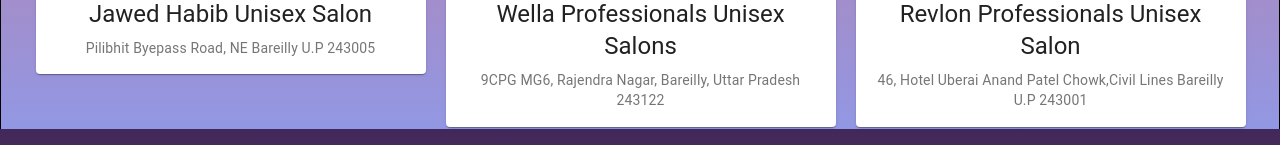
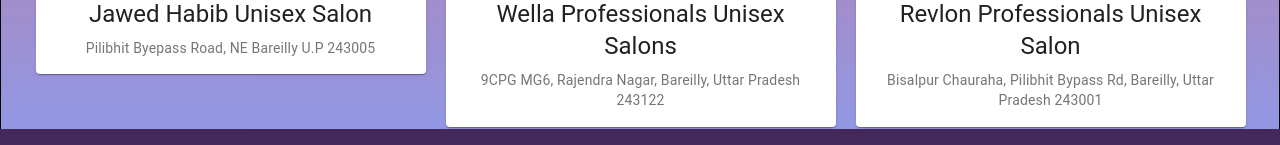
Before and after one commit to ahmadaafaq/eden-sign-web, a React (Create React App) app: page / in a window 1280 px wide. Shown: the part 1860-2005 px from the top of the page. Built offline with nearby package versions, Linux system fonts and the light colour scheme.

Commit message:
revlon address change

```diff
--- a/src/components/Slider/sliderConfig.js
+++ b/src/components/Slider/sliderConfig.js
@@ -56,7 +56,7 @@
     {
         id: 'revlon',
         title : 'Revlon Professionals Unisex Salon',
-        address: '46, Hotel Uberai Anand Patel Chowk,Civil Lines Bareilly U.P 243001',
+        address: 'Bisalpur Chauraha, Pilibhit Bypass Rd, Bareilly, Uttar Pradesh 243001',
         img: 'https://drive.google.com/uc?export=view&id=1IiAjwUlsQ6lV36RPPxVcShW7uaEQPQ69',
     },
     {
```
